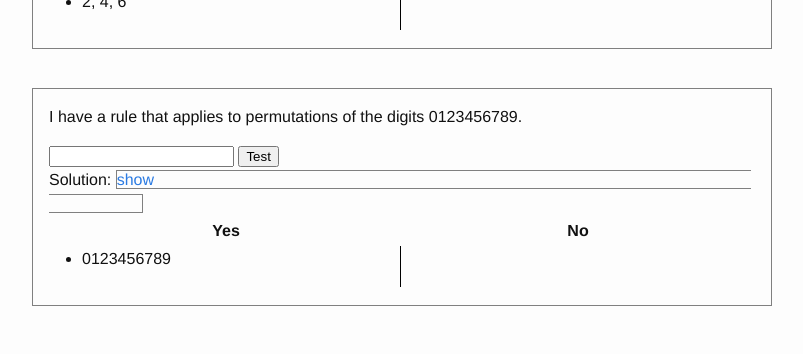
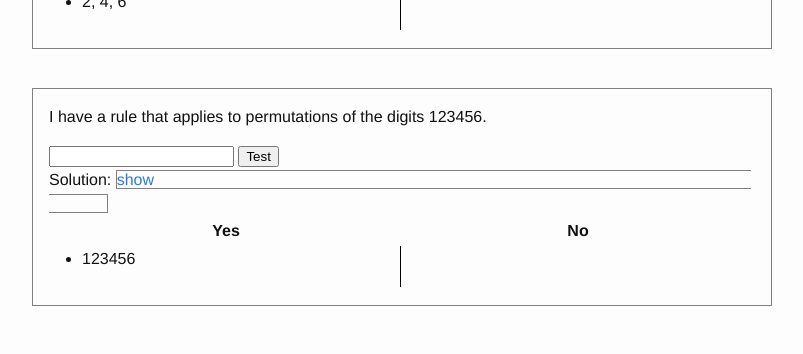
Before and after one commit to speezepearson/speezepearson.github.io, a Jekyll site: the page built from _posts/2017-02-26-why-these-and-not-those.markdown, in a window 1280 px wide and 900 px high, scrolled down 1822 px. Shown: the part 314-668 px from the top of the window, without its empty margins (238-1041 px from the left). Built offline with Jekyll 4.4.1, drawn with Linux system fonts in a browser that asks for light colours; formulas are drawn with MathJax 3.

Commit message:
make permutation game easier

```diff
--- a/_posts/2017-02-26-why-these-and-not-those.markdown
+++ b/_posts/2017-02-26-why-these-and-not-those.markdown
@@ -18,17 +18,17 @@ examples:
     validation: "Input must be a triplet of numbers, separated by commas."
   - name: permutations
     rule: >
-      It must take an even number of swaps between two digits to transform the input into 0123456789.
-    positive_example: 0123456789
+      It must take an even number of swaps between two digits to transform the input into 123456.
+    positive_example: "123456"
     predicate: >
       function(s) {
         var chars = s.split('');
         var sorted = chars.slice().sort();
-        if (!arraysEqual(sorted, '0123456789'.split(''))) throw 'not a permutation';
+        if (!arraysEqual(sorted, '123456'.split(''))) throw 'not a permutation';
         return (countInversions(chars)%2 == 0);
       }
-    category: "permutations of the digits 0123456789"
-    validation: "Input must be a rearrangement of the digits 0-9."
+    category: "permutations of the digits 123456"
+    validation: "Input must be a rearrangement of the digits 1-6."
 ---
 
 Let me share my favorite game with you.
```
